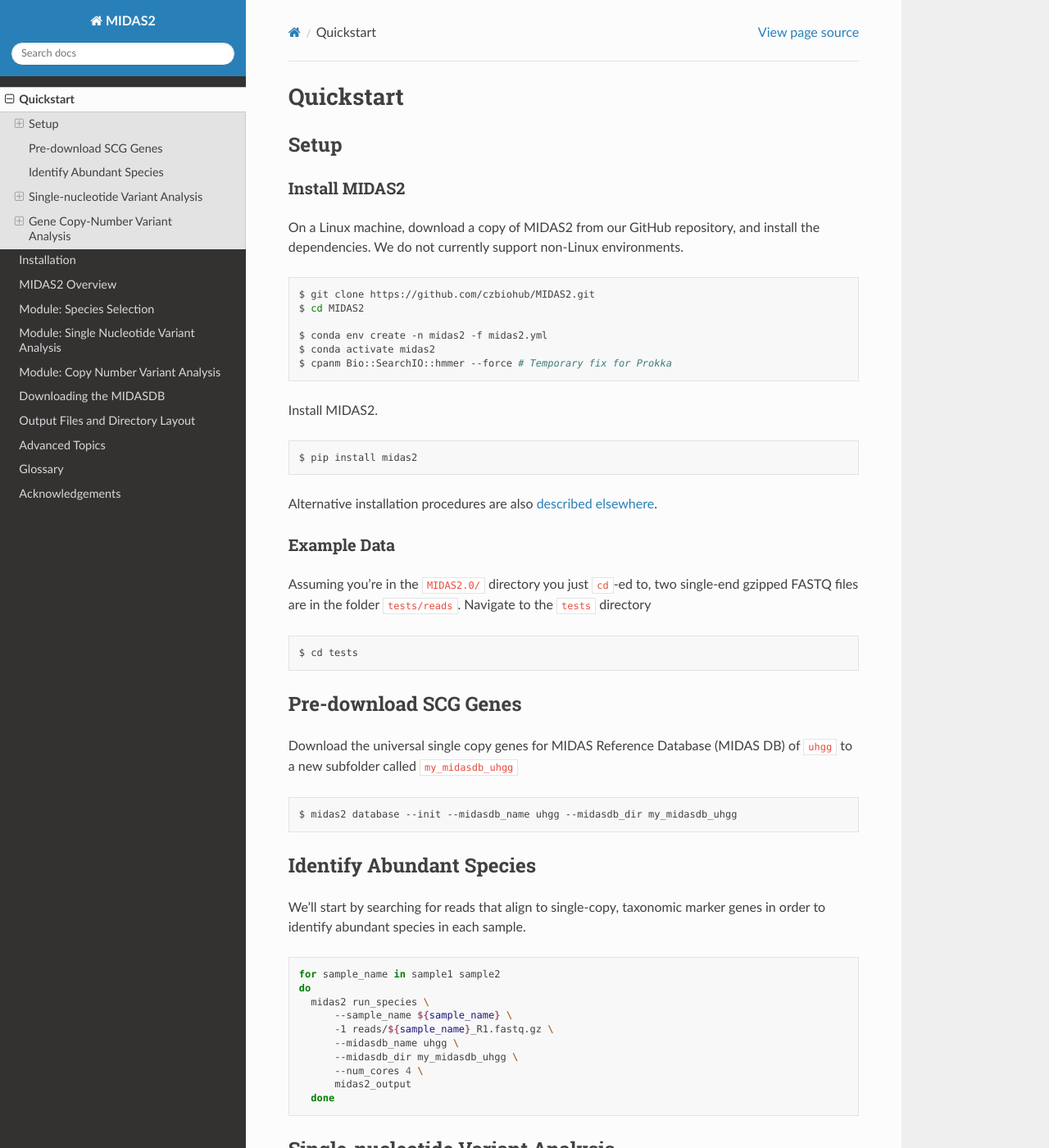
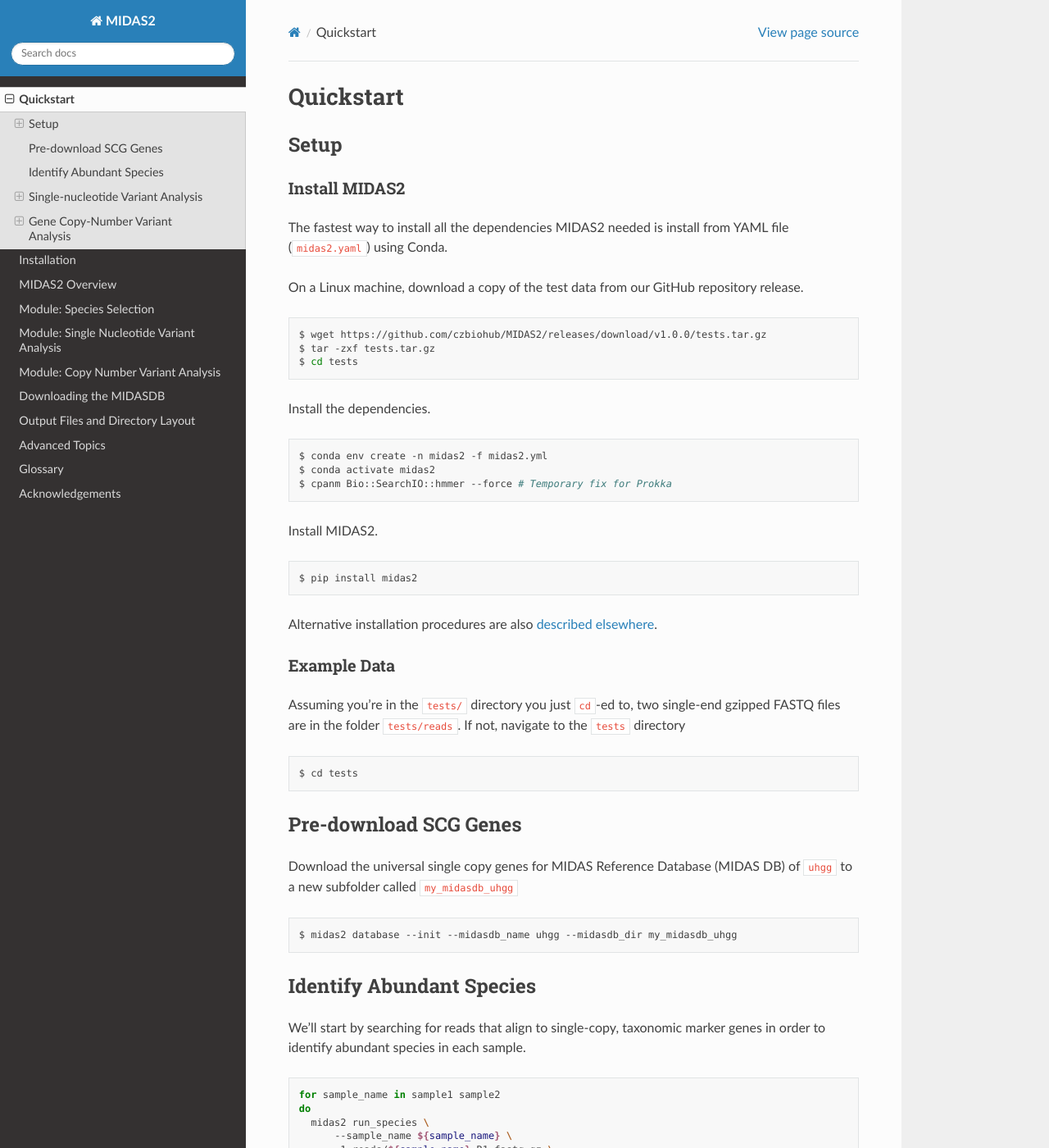
Before and after one commit to czbiohub-sf/MIDAS, a Sphinx documentation site: the page built from docs/quickstart.rst, in a window 1280 px wide and 1400 px high. Shown: the whole window at 82% size. Built offline with Sphinx 7.4.7 and the Read the Docs theme 2.0.0, drawn with Linux system fonts in a browser that asks for light colours.

Commit message:
update docs

```diff
--- a/docs/quickstart.rst
+++ b/docs/quickstart.rst
@@ -8,24 +8,26 @@
 Install MIDAS2
 -----------------
 
-On a Linux machine, download a copy of MIDAS2 from our GitHub repository, and
-install the dependencies. We do not currently support non-Linux environments.
+The fastest way to install all the dependencies MIDAS2 needed is install from
+YAML file (``midas2.yaml``) using Conda.
 
-
-..
-    Confirmed that this is the best install method? Seems like the most complicated one...
-    I guess part of the goal here is to get all of the test reads which are saved to
-    github...
-
+On a Linux machine, download a copy of the test data from our GitHub repository release.
 
 .. code-block:: shell
 
-  $ git clone https://github.com/czbiohub/MIDAS2.git
-  $ cd MIDAS2
+  $ wget https://github.com/czbiohub/MIDAS2/releases/download/v1.0.0/tests.tar.gz
+  $ tar -zxf tests.tar.gz
+  $ cd tests
+
+
+Install the dependencies.
+
+.. code-block:: shell
 
   $ conda env create -n midas2 -f midas2.yml
   $ conda activate midas2
   $ cpanm Bio::SearchIO::hmmer --force # Temporary fix for Prokka
+
 
 Install MIDAS2.
 
@@ -42,9 +44,9 @@
 Example Data
 ------------
 
-Assuming you're in the ``MIDAS2.0/`` directory you just ``cd``-ed to,
-two single-end gzipped FASTQ files are in the folder ``tests/reads``.
-Navigate to the ``tests`` directory ::
+Assuming you're in the ``tests/`` directory you just ``cd``-ed to,
+two single-end gzipped FASTQ files are in the folder ``tests/reads``. If not,
+navigate to the ``tests`` directory ::
 
   $ cd tests
 
@@ -66,6 +68,7 @@
 to a new subfolder called ``my_midasdb_uhgg`` ::
 
   $ midas2 database --init --midasdb_name uhgg --midasdb_dir my_midasdb_uhgg
+
 
 ..
     TODO: If I'm not mistaken, this will install the MIDASDB to MIDAS2.0/tests/my_midasdb_uhgg
```
Also changed, not shown: docs/installation.rst (+8 -1 lines).
